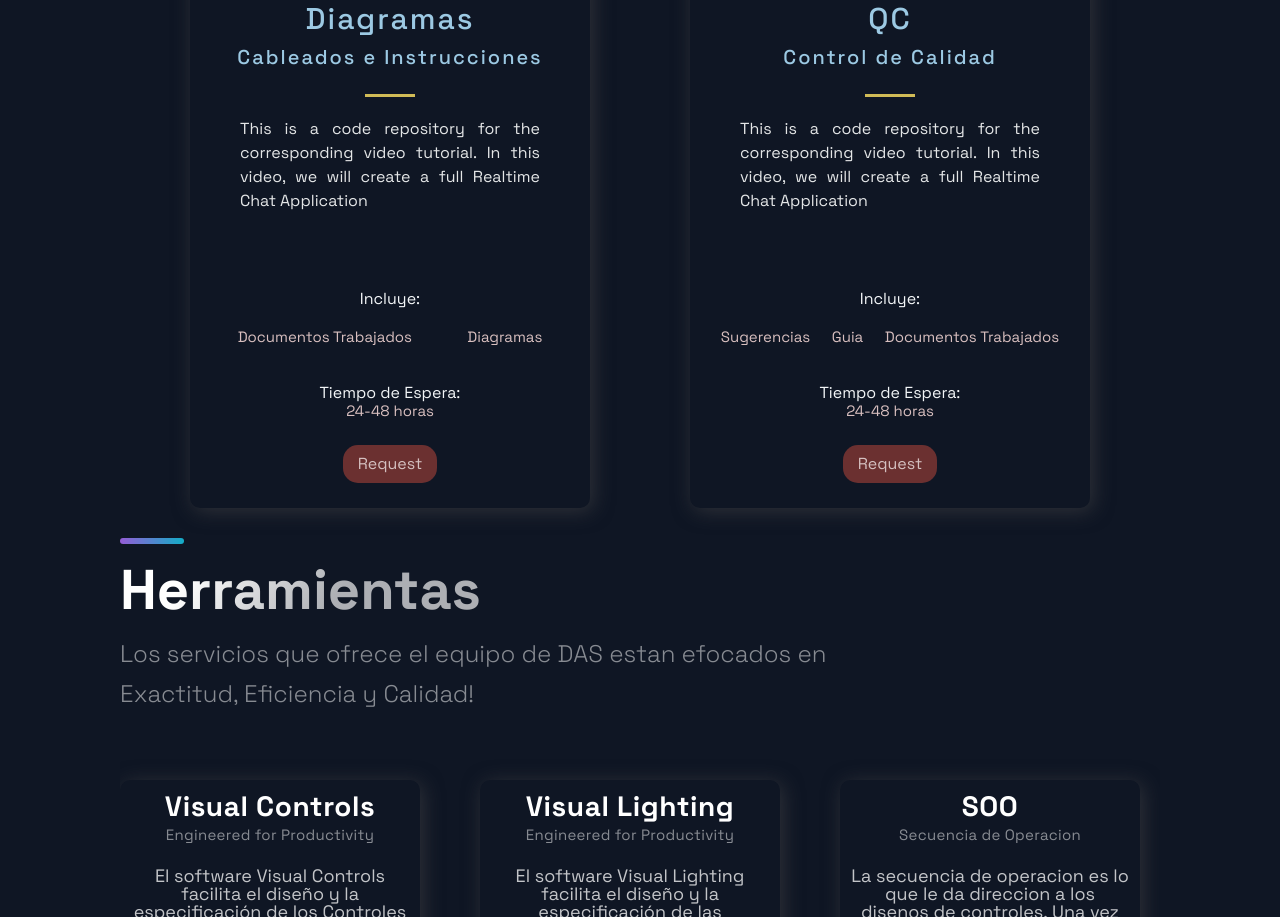
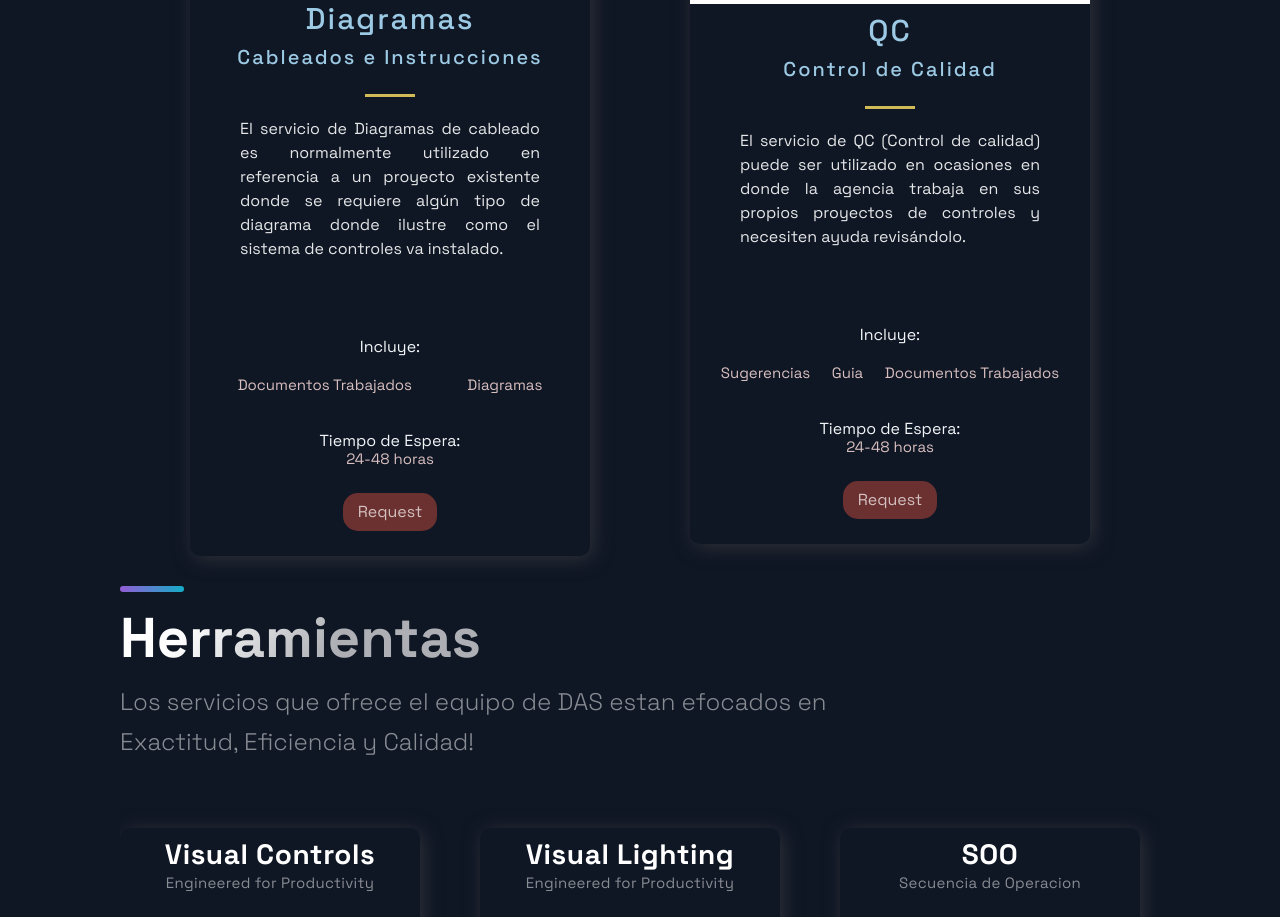
Before and after one commit to rogercerpa/controlsplaybook, a Next.js app: page / in a window 1280 px wide. Shown: the part 3351-4268 px from the top of the page. Built offline with nearby package versions, Linux system fonts and the light colour scheme.

Commit message:
updated the services details

```diff
--- a/src/constants/constants.js
+++ b/src/constants/constants.js
@@ -50,7 +50,7 @@ export const servicios = [
     {
       title: 'Diagramas',
       subtitle:"Cableados e Instrucciones",
-    description: "This is a code repository for the corresponding video tutorial. In this video, we will create a full Realtime Chat Application",
+    description: "El servicio de Diagramas de cableado es normalmente utilizado en referencia a un proyecto existente donde se requiere algún tipo de diagrama donde ilustre como el sistema de controles va instalado.",
     subdescriptions: [ ''  ],
       image: '/images/diagrams1.jpg',
     tags: ['Documentos Trabajados', 'Diagramas'],
@@ -62,7 +62,7 @@ export const servicios = [
       {
         title: 'QC',
         subtitle:"Control de Calidad",
-    description: "This is a code repository for the corresponding video tutorial. In this video, we will create a full Realtime Chat Application",
+    description: "El servicio de QC (Control de calidad) puede ser utilizado en ocasiones en donde la agencia trabaja en sus propios proyectos de controles y necesiten ayuda revisándolo.",
     subdescriptions: [ ''  ],
         image: '/images/QC1.jpg',
     tags: ['Sugerencias', 'Guia', 'Documentos Trabajados'],
```
